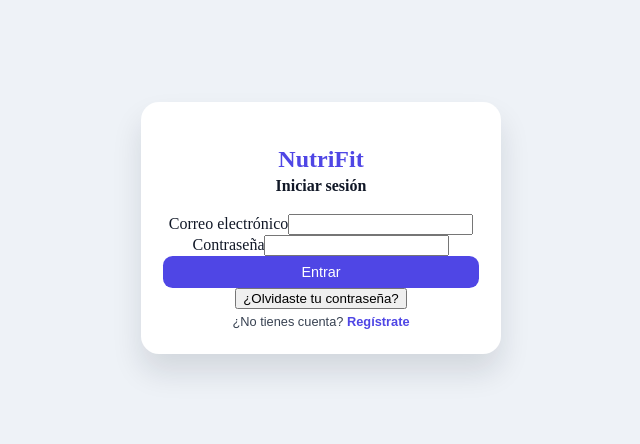
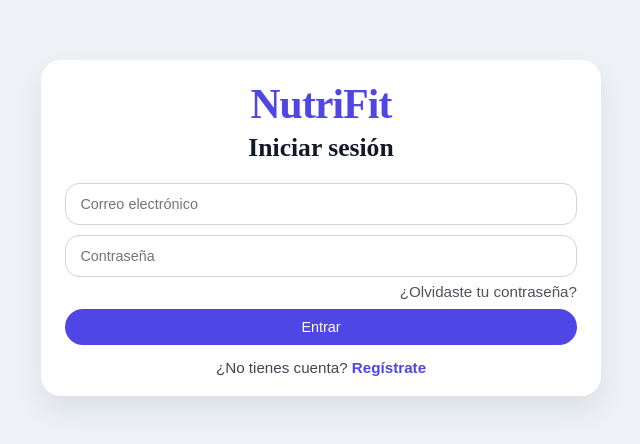
Before and after one commit to ManuelCedMer/2025-26-dam2a-ProyectoIntermodular-Manuel, a React (Vite) app: page /login in a window 1280 px wide. Shown: the part 180-624 px from the top of the page, without its empty margins (319-959 px from the left). Built offline with nearby package versions, Linux system fonts and the light colour scheme; no server answers.

Commit message:
Rediseñar autenticación (login/registro/recuperación) según mock [LOGIN][UI-02]

```diff
--- a/src/App.css
+++ b/src/App.css
@@ -281,6 +281,168 @@ body.theme-dark {
     padding-inline: 1.25rem;
   }
 }
+
+/* =============================== */
+/* Auth: Login / Register / Recover [LOGIN][UI-02] */
+/* =============================== */
+
+.auth-page {
+  min-height: 100vh;
+  display: flex;
+  align-items: center;
+  justify-content: center;
+  padding: 2rem 1rem;
+  background: #eef2f7;
+}
+
+.auth-card {
+  width: 100%;
+  max-width: 560px;
+  padding: 3rem 3.25rem;
+  border-radius: 28px;
+}
+
+.auth-header {
+  text-align: center;
+  margin-bottom: 1.25rem;
+}
+
+.auth-brand {
+  margin: 0;
+  font-size: 2.6rem;
+  font-weight: 800;
+  letter-spacing: -0.02em;
+  color: var(--primary, #4f46e5);
+}
+
+.auth-title {
+  margin: 0.35rem 0 0;
+  font-size: 1.6rem;
+  font-weight: 800;
+  color: #111827;
+}
+
+/* Form en columna (esto evita label+input en fila por CSS previo) */
+.auth-form {
+  display: flex;
+  flex-direction: column;
+  gap: 0.9rem;
+  margin-top: 1.25rem;
+}
+
+.auth-field {
+  display: flex;
+  flex-direction: column;
+  gap: 0.35rem;
+}
+
+/* En auth, inputs un pelín más “mollosos” para parecerse al mock */
+.auth-form .input {
+  padding: 0.75rem 0.9rem;
+  border-radius: 14px;
+}
+
+/* Links tipo texto */
+.auth-links {
+  margin-top: 0.9rem;
+  display: flex;
+  flex-direction: column;
+  gap: 0.6rem;
+  align-items: center;
+  text-align: center;
+}
+
+.auth-textbtn {
+  background: transparent;
+  border: 0;
+  padding: 0;
+  cursor: pointer;
+  color: rgba(17, 24, 39, 0.8);
+  font-size: 0.95rem;
+}
+
+.auth-textbtn--soft {
+  display: inline-flex;
+  align-items: center;
+  justify-content: center;
+  padding: 0.35rem 0.75rem;
+  border-radius: 999px;
+  background: rgba(17, 24, 39, 0.06);
+}
+
+.auth-strong {
+  font-weight: 800;
+  color: var(--primary, #4f46e5);
+}
+
+.auth-message {
+  margin: 0.25rem 0 0;
+  font-size: 0.95rem;
+  text-align: center;
+}
+
+.auth-message--error {
+  color: #b91c1c;
+}
+
+.auth-message--success {
+  color: #047857;
+}
+
+/* Accesibilidad: labels ocultos pero presentes */
+.sr-only {
+  position: absolute;
+  width: 1px;
+  height: 1px;
+  padding: 0;
+  margin: -1px;
+  overflow: hidden;
+  clip: rect(0, 0, 0, 0);
+  white-space: nowrap;
+  border: 0;
+}
+
+/* Responsive */
+@media (max-width: 520px) {
+  .auth-card {
+    padding: 2rem 1.5rem;
+    border-radius: 22px;
+  }
+
+  .auth-brand {
+    font-size: 2.2rem;
+  }
+
+  .auth-title {
+    font-size: 1.35rem;
+  }
+}
+.auth-forgot {
+  display: flex;
+  justify-content: flex-end;
+  margin-top: -0.25rem;
+}
+
+.auth-forgot-btn {
+  background: transparent;
+  border: 0;
+  padding: 0;
+  cursor: pointer;
+  font-size: 0.95rem;
+  color: rgba(17, 24, 39, 0.75);
+}
+
+.auth-forgot-btn:hover {
+  text-decoration: underline;
+}
+
+.auth-forgot-btn:disabled {
+  opacity: 0.6;
+  cursor: not-allowed;
+  text-decoration: none;
+}
+
+
 /* =============================== */
 /* Componentes reutilizables (UI)  */
 /* =============================== */
--- a/src/components/LoginForm.jsx
+++ b/src/components/LoginForm.jsx
@@ -2,7 +2,7 @@
  * Formulario de inicio de sesión [LOGIN-02].
  * Permite al usuario autenticarse con correo y contraseña.
  */
-function LoginForm({ onSubmit, errorMessage }) {
+function LoginForm({ onSubmit, errorMessage, onForgot, disabled = false }) {
   function handleSubmit(event) {
     event.preventDefault();
     const formData = new FormData(event.target);
@@ -12,22 +12,57 @@ function LoginForm({ onSubmit, errorMessage }) {
   }
 
   return (
-    <form onSubmit={handleSubmit}>
-
-
-      <div>
-        <label>Correo electrónico</label>
-        <input name="email" type="email" required />
+    <form onSubmit={handleSubmit} className="auth-form">
+      <div className="auth-field">
+        <label className="sr-only" htmlFor="login-email">
+          Correo electrónico
+        </label>
+        <input
+          id="login-email"
+          className="input"
+          name="email"
+          type="email"
+          placeholder="Correo electrónico"
+          required
+          disabled={disabled}
+        />
       </div>
 
-      <div>
-        <label>Contraseña</label>
-        <input name="password" type="password" required />
+      <div className="auth-field">
+        <label className="sr-only" htmlFor="login-password">
+          Contraseña
+        </label>
+        <input
+          id="login-password"
+          className="input"
+          name="password"
+          type="password"
+          placeholder="Contraseña"
+          required
+          disabled={disabled}
+        />
       </div>
 
-      {errorMessage && <p>{errorMessage}</p>}
+      {onForgot && (
+        <div className="auth-forgot">
+          <button
+            type="button"
+            className="auth-forgot-btn"
+            onClick={onForgot}
+            disabled={disabled}
+          >
+            ¿Olvidaste tu contraseña?
+          </button>
+        </div>
+      )}
 
-      <button type="submit">Entrar</button>
+      {errorMessage && (
+        <p className="auth-message auth-message--error">{errorMessage}</p>
+      )}
+
+      <button type="submit" className="btn btn-primary" disabled={disabled}>
+        Entrar
+      </button>
     </form>
   );
 }
--- a/src/components/RegisterForm.jsx
+++ b/src/components/RegisterForm.jsx
@@ -2,7 +2,7 @@
  * Formulario de registro [LOGIN-01].
  * Permite crear una cuenta nueva con correo y contraseña.
  */
-function RegisterForm({ onSubmit, errorMessage }) {
+function RegisterForm({ onSubmit, errorMessage, disabled = false }) {
   function handleSubmit(event) {
     event.preventDefault();
     const formData = new FormData(event.target);
@@ -15,32 +15,74 @@ function RegisterForm({ onSubmit, errorMessage }) {
   }
 
   return (
-    <form onSubmit={handleSubmit}>
-
-
-      <div>
-        <label>Nombre</label>
-        <input name="name" type="text" required />
+    <form onSubmit={handleSubmit} className="auth-form">
+      <div className="auth-field">
+        <label className="sr-only" htmlFor="register-name">
+          Nombre
+        </label>
+        <input
+          id="register-name"
+          className="input"
+          name="name"
+          type="text"
+          placeholder="Nombre completo"
+          required
+          disabled={disabled}
+        />
       </div>
 
-      <div>
-        <label>Correo electrónico</label>
-        <input name="email" type="email" required />
+      <div className="auth-field">
+        <label className="sr-only" htmlFor="register-email">
+          Correo electrónico
+        </label>
+        <input
+          id="register-email"
+          className="input"
+          name="email"
+          type="email"
+          placeholder="Correo electrónico"
+          required
+          disabled={disabled}
+        />
       </div>
 
-      <div>
-        <label>Contraseña</label>
-        <input name="password" type="password" required />
+      <div className="auth-field">
+        <label className="sr-only" htmlFor="register-password">
+          Contraseña
+        </label>
+        <input
+          id="register-password"
+          className="input"
+          name="password"
+          type="password"
+          placeholder="Contraseña"
+          required
+          disabled={disabled}
+        />
       </div>
 
-      <div>
-        <label>Repetir contraseña</label>
-        <input name="repeatPassword" type="password" required />
+      <div className="auth-field">
+        <label className="sr-only" htmlFor="register-repeat">
+          Confirmar contraseña
+        </label>
+        <input
+          id="register-repeat"
+          className="input"
+          name="repeatPassword"
+          type="password"
+          placeholder="Confirmar contraseña"
+          required
+          disabled={disabled}
+        />
       </div>
 
-      {errorMessage && <p>{errorMessage}</p>}
+      {errorMessage && (
+        <p className="auth-message auth-message--error">{errorMessage}</p>
+      )}
 
-      <button type="submit">Registrarse</button>
+      <button type="submit" className="btn btn-primary" disabled={disabled}>
+        Crear cuenta
+      </button>
     </form>
   );
 }
--- a/src/pages/LoginPage.jsx
+++ b/src/pages/LoginPage.jsx
@@ -75,50 +75,43 @@ function LoginPage() {
   }
 
   return (
-    <main className="login-page">
-      <section className="login-card">
-        {/* CABECERA (centrada) */}
-        <header className="login-header">
-          <h1 className="login-brand">NutriFit</h1>
+  <main className="auth-page">
+    <section className="card auth-card">
+      <header className="auth-header">
+        <h1 className="auth-brand">NutriFit</h1>
 
-          {mode === "login" && <h2>Iniciar sesión</h2>}
-          {mode === "register" && <h2>Crear cuenta</h2>}
-          {mode === "recover" && <h2>Recuperar contraseña</h2>}
+        {mode === "login" && <h2 className="auth-title">Iniciar sesión</h2>}
+        {mode === "register" && <h2 className="auth-title">Crear cuenta</h2>}
+        {mode === "recover" && (
+          <h2 className="auth-title">Recuperar contraseña</h2>
+        )}
       </header>
 
-        {/* CONTENIDO (alineado a la izquierda) */}
-        <div className="login-content">
       {/* LOGIN */}
       {mode === "login" && (
         <>
           <LoginForm
                 onSubmit={handleLoginSubmit}
                 errorMessage={errorMessage}
-              />
+                onForgot={() => {
+                  setMode("recover");
+                  setErrorMessage("");
+                  setSuccessMessage("");
+                }}/>
+          <div className="auth-links">
 
             <button
               type="button"
-                className="login-forgot-link"
-                onClick={() => {
-                  setMode("recover");
-                  setErrorMessage("");
-                  setSuccessMessage("");
-                }}
-              >
-                ¿Olvidaste tu contraseña?
-              </button>
-
-              <button
-                type="button"
-                className="login-link"
+              className="auth-textbtn"
               onClick={() => {
                 setMode("register");
                 setErrorMessage("");
                 setSuccessMessage("");
               }}
             >
-                ¿No tienes cuenta? <strong>Regístrate</strong>
+              ¿No tienes cuenta? <span className="auth-strong">Regístrate</span>
             </button>
+          </div>
         </>
       )}
 
@@ -130,17 +123,20 @@ function LoginPage() {
             errorMessage={errorMessage}
           />
 
+          <div className="auth-links">
             <button
               type="button"
-                className="login-link"
+              className="auth-textbtn"
               onClick={() => {
                 setMode("login");
                 setErrorMessage("");
                 setSuccessMessage("");
               }}
             >
-                ¿Ya tienes cuenta? <strong>Inicia sesión</strong>
+              ¿Ya tienes cuenta?{" "}
+              <span className="auth-strong">Inicia sesión</span>
             </button>
+          </div>
         </>
       )}
 
@@ -148,30 +144,40 @@ function LoginPage() {
       {mode === "recover" && (
         <>
           <form onSubmit={handleRecoverSubmit} className="auth-form">
+            <div className="auth-field">
+              <label className="sr-only" htmlFor="recover-email">
+                Correo electrónico
+              </label>
               <input
+                id="recover-email"
+                className="input"
                 type="email"
                 placeholder="Correo electrónico"
                 value={recoverEmail}
                 onChange={(event) => setRecoverEmail(event.target.value)}
                 required
               />
+            </div>
 
-                <button type="submit" className="auth-button">
+            <button type="submit" className="btn btn-primary">
               Enviar enlace de recuperación
             </button>
           </form>
 
           {successMessage && (
-                <p className="login-success">{successMessage}</p>
+            <p className="auth-message auth-message--success">
+              {successMessage}
+            </p>
           )}
 
           {errorMessage && (
-                <p className="login-error">{errorMessage}</p>
+            <p className="auth-message auth-message--error">{errorMessage}</p>
           )}
 
+          <div className="auth-links">
             <button
               type="button"
-                className="login-link"
+              className="auth-textbtn"
               onClick={() => {
                 setMode("login");
                 setErrorMessage("");
@@ -180,12 +186,13 @@ function LoginPage() {
             >
               Volver a iniciar sesión
             </button>
+          </div>
         </>
       )}
-        </div>
     </section>
   </main>
 );
+
 }
 
 export default LoginPage;
--- a/src/pages/ProfilePage.jsx
+++ b/src/pages/ProfilePage.jsx
@@ -228,14 +228,15 @@ function ProfilePage() {
         <hr className="profile-divider" />
 
         {/* Bloque de cierre de sesión */}
-        <div className="btn btn-secondary">
+        <div className="card card--tight">
           <p className="profile-logout-text">
             Si quieres salir de tu cuenta actual, puedes cerrar sesión aquí.
           </p>
           <button
             type="button"
             onClick={handleLogout}
-            className="profile-button profile-button--secondary"
+            className="btn btn-secondary"
+            disabled={savingProfile || loadingProfile}
           >
             Cerrar sesión
           </button>
```
Lines whose indentation alone changed are shown as unchanged.
